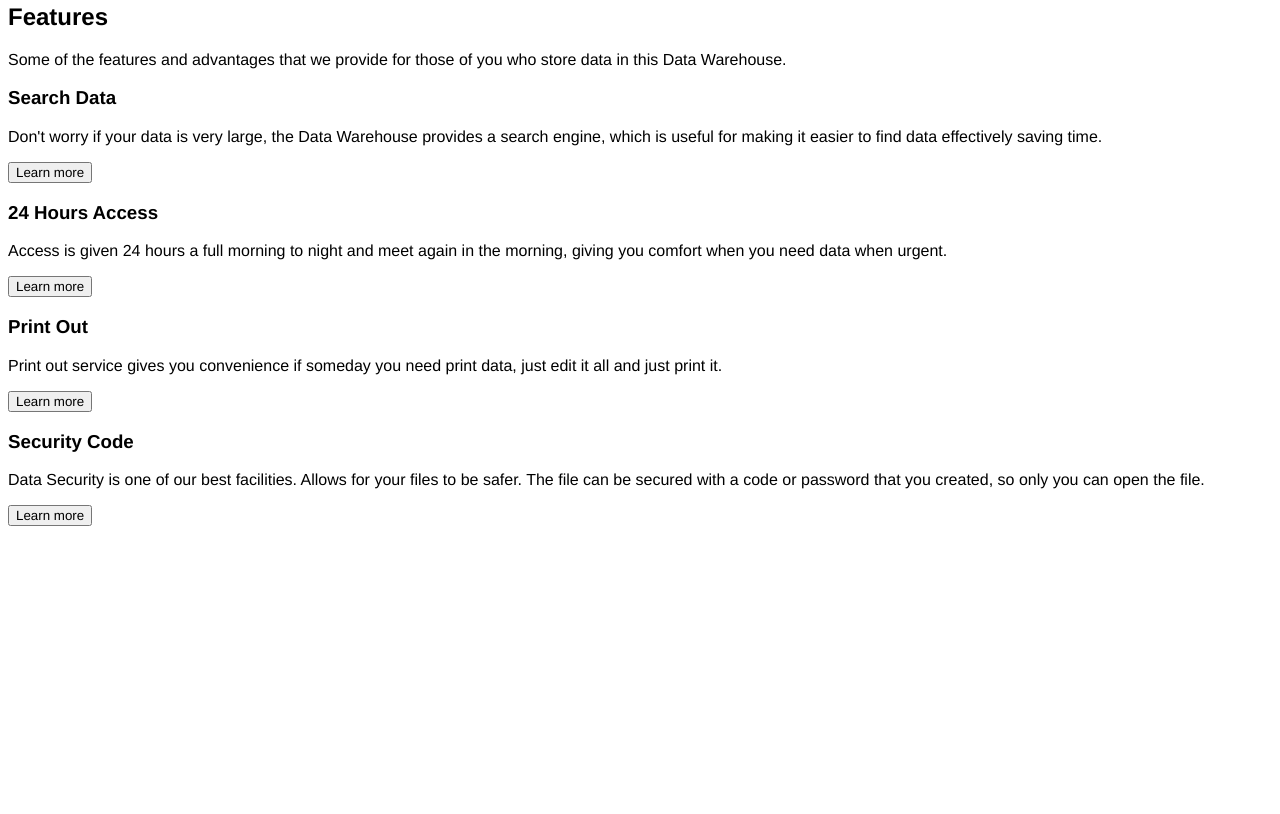
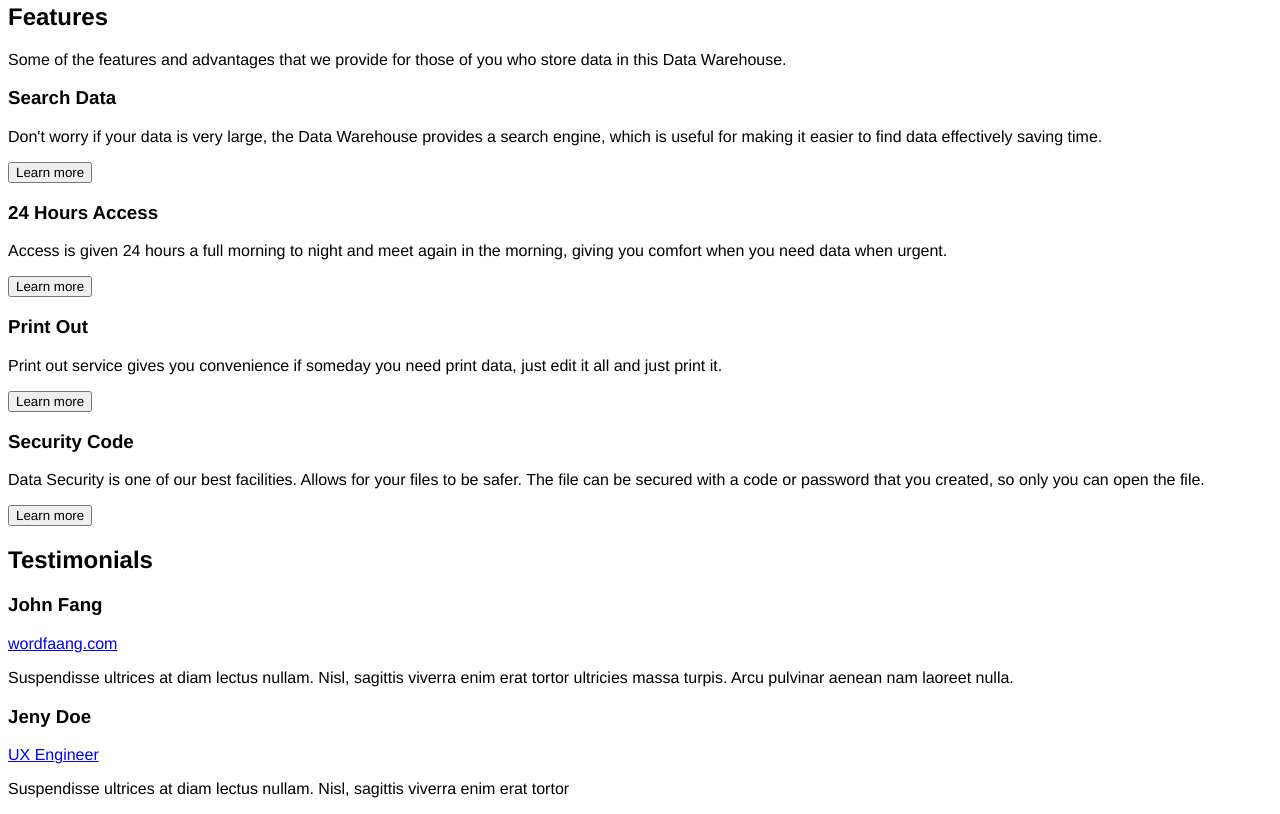
Before and after one commit to JustJeo/click-up-mini-project, a plain HTML site: page index.html in a window 1280 px wide. Shown: the part 381-1195 px from the top of the page. Before the commit the page ends 915 px from the top, so only its background shows below. Drawn offline with Linux system fonts and the light colour scheme.

Commit message:
enters div 4

```diff
--- a/index.html
+++ b/index.html
@@ -89,16 +89,23 @@
   </div>
   <!-- div 4 -->
     <!-- h2 -->
+    <h2>Testimonials</h2>
     <!-- div sub 1 -->
       <!-- img -->
       <!-- h3 -->
+      <h3>John Fang</h3>
       <!-- a -->
+      <a href="#">wordfaang.com</a>
       <!-- p -->
+      <p>Suspendisse ultrices at diam lectus nullam. Nisl, sagittis viverra enim erat tortor ultricies massa turpis. Arcu pulvinar aenean nam laoreet nulla.</p>
     <!-- div sub 2 -->
       <!-- img -->
       <!-- h3 -->
+      <h3>Jeny Doe</h3>
       <!-- a -->
+      <a href="#">UX Engineer</a>
       <!-- p -->
+      <p>Suspendisse ultrices at diam lectus nullam. Nisl, sagittis viverra enim erat tortor</p>
     <!-- circle img -->
     <!-- arrow img -->
   <!-- div 5 -->
```
